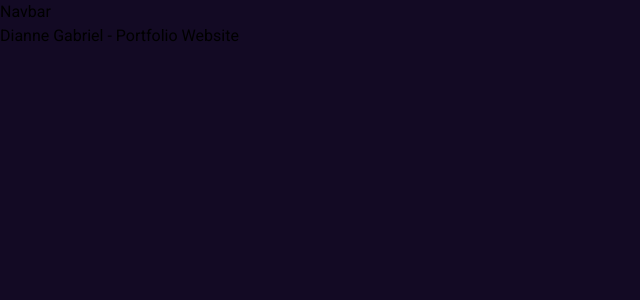
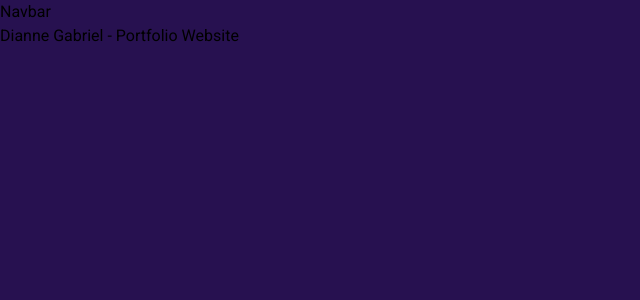
Before and after one commit to diannegabriel/website, a Next.js app: page / in a window 1280 px wide. Shown: the top 300 px of the page, without its empty margins (0-640 px from the left). Built offline with nearby package versions, Linux system fonts and the light colour scheme.

Commit message:
Include text colors

```diff
--- a/tailwind.config.js
+++ b/tailwind.config.js
@@ -35,11 +35,11 @@ module.exports = {
         navbarShadow: "0 10px 30px -10px rgba(2, 12, 27, 0.7)"
       },
       colors: {
-        bodyBgColor: "#130A24",
+        bodyBgColor: "#271150",
         textAccent: "#EC8D00",
-        textLight: "",
-        textDark: "",
-        hoverColor: ""
+        textLight: "F9F4FF",
+        textDark: "D7D0E0",
+        hoverColor: "rgba(255, 214, 100, 0.1)"
       }
     },
   },
```
